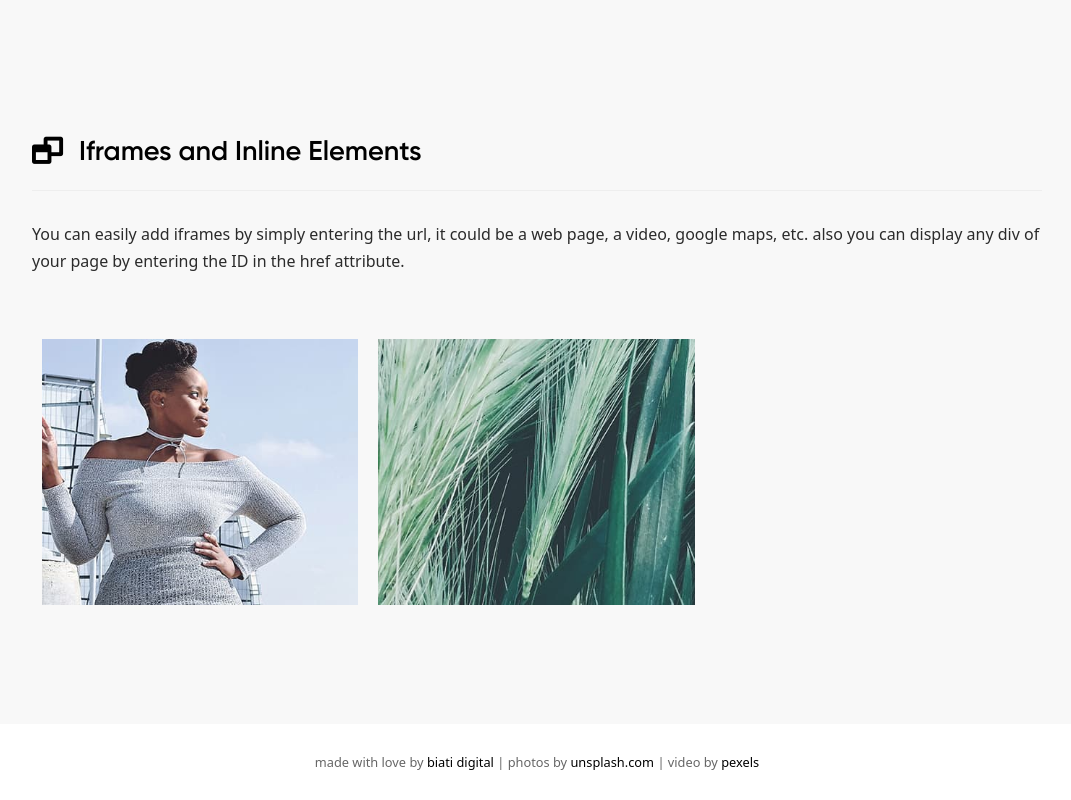
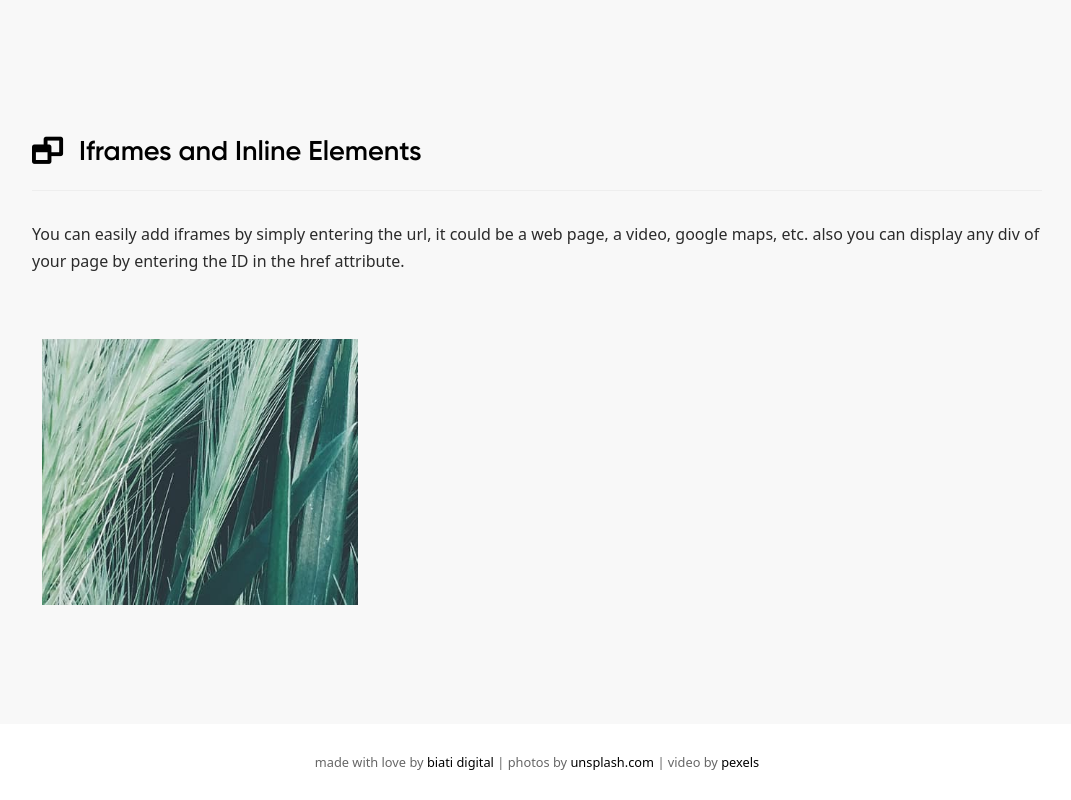
Before and after one commit to frankshugarts/FullLightbox, a website: page index.html in a window 1280 px wide. Shown: the part 666-1466 px from the top of the page, without its empty margins (103-1174 px from the left). Drawn offline with nearby package versions, Linux system fonts and the light colour scheme.

Commit message:
Update index.html

```diff
--- a/index.html
+++ b/index.html
@@ -81,13 +81,7 @@
                         <p>You can easily add iframes by simply entering the url, it could be a web page, a video, google maps, etc. also you can display any div of your page by entering the ID in the href attribute.</p>
 
                         <ul class="box-container three-cols">
-                            <li class="box">
-                                <div class="inner">
-                                    <a href="#inline-example" class="glightbox4" data-glightbox="width: 700; height: auto;">
-                                        <img src="demo/img/small/gm14.jpg" alt="image" />
-                                    </a>
-                                </div>
-                            </li>
+
                             <li class="box">
                                 <div class="inner">
                                     <a
```
